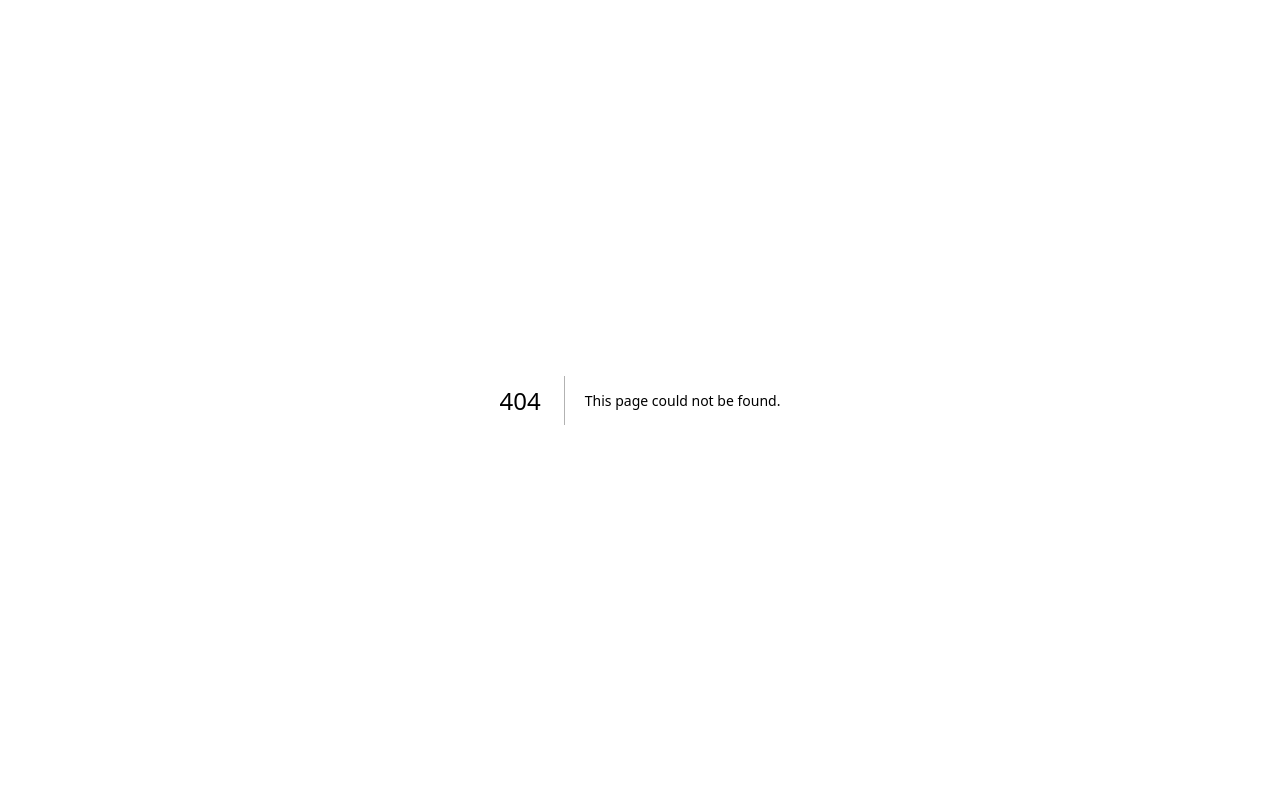
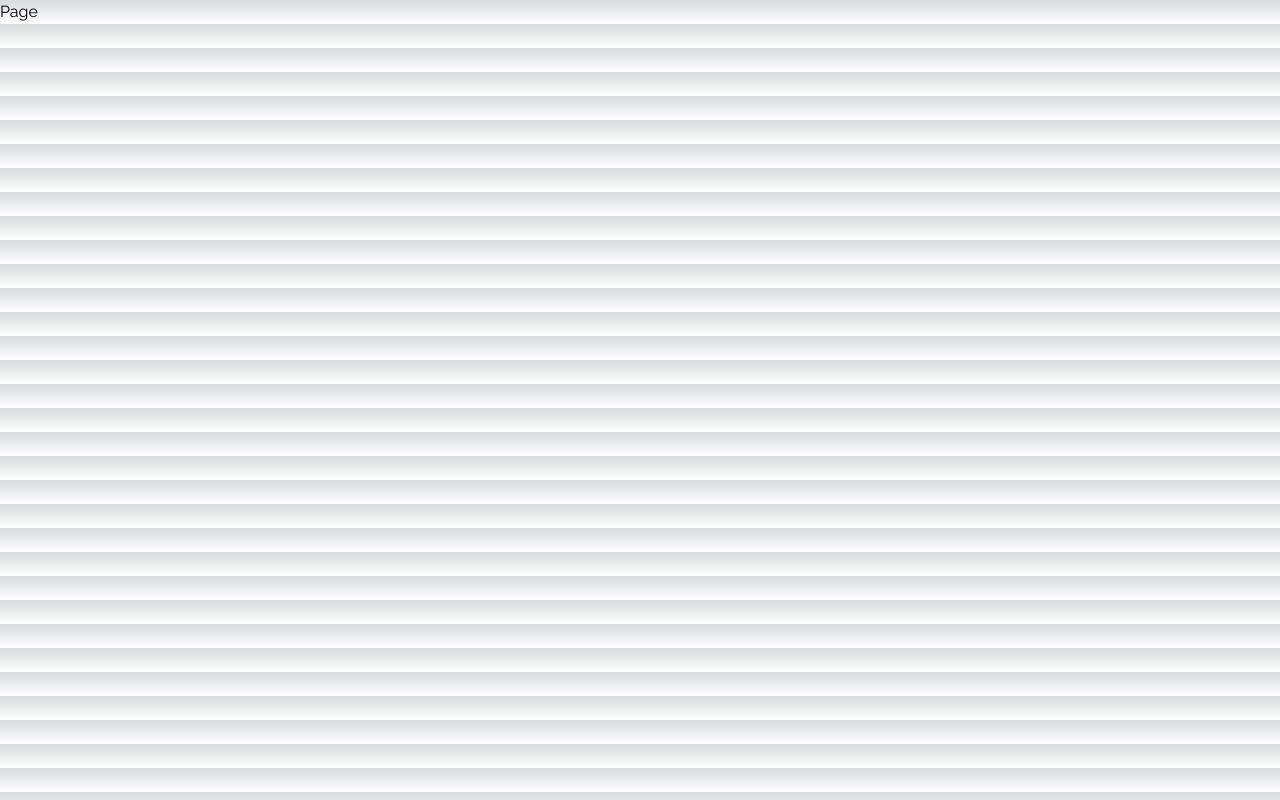
Before and after one commit to booi-dev/shokesu, a Next.js app: page /slider in a window 1280 px wide. Before the commit this address had no page. Built offline with nearby package versions, Linux system fonts and the light colour scheme.

Commit message:
Start slider

```diff
--- /dev/null
+++ b/src/app/slider/page.tsx
@@ -0,0 +1,7 @@
+import React from "react";
+
+const Page = () => {
+  return <div>Page</div>;
+};
+
+export default Page;
```
